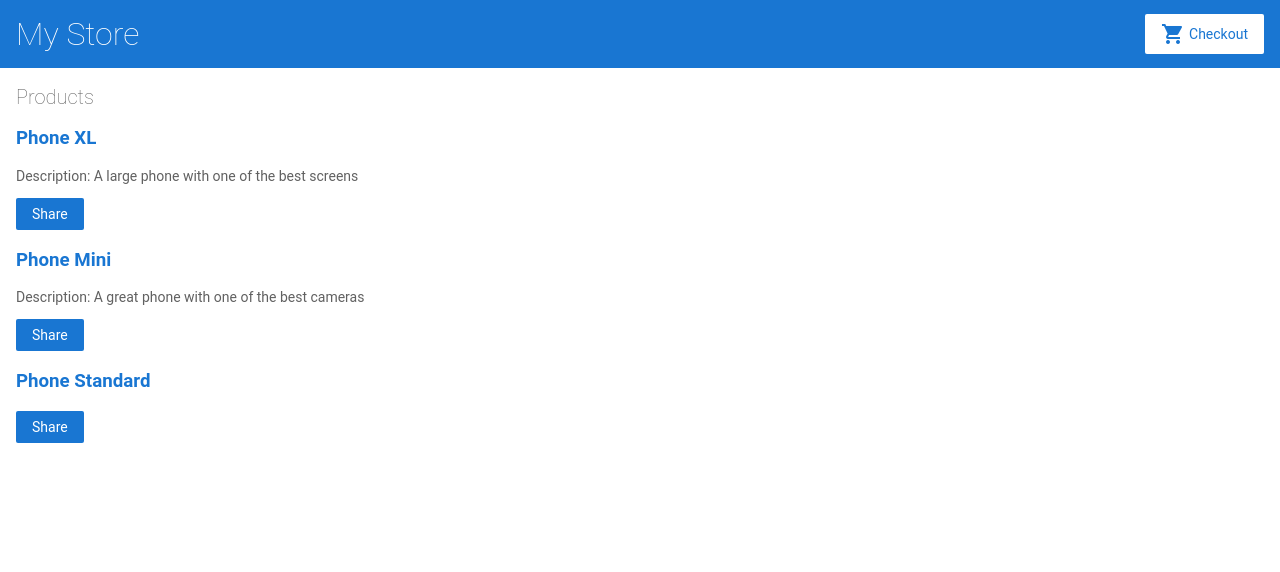
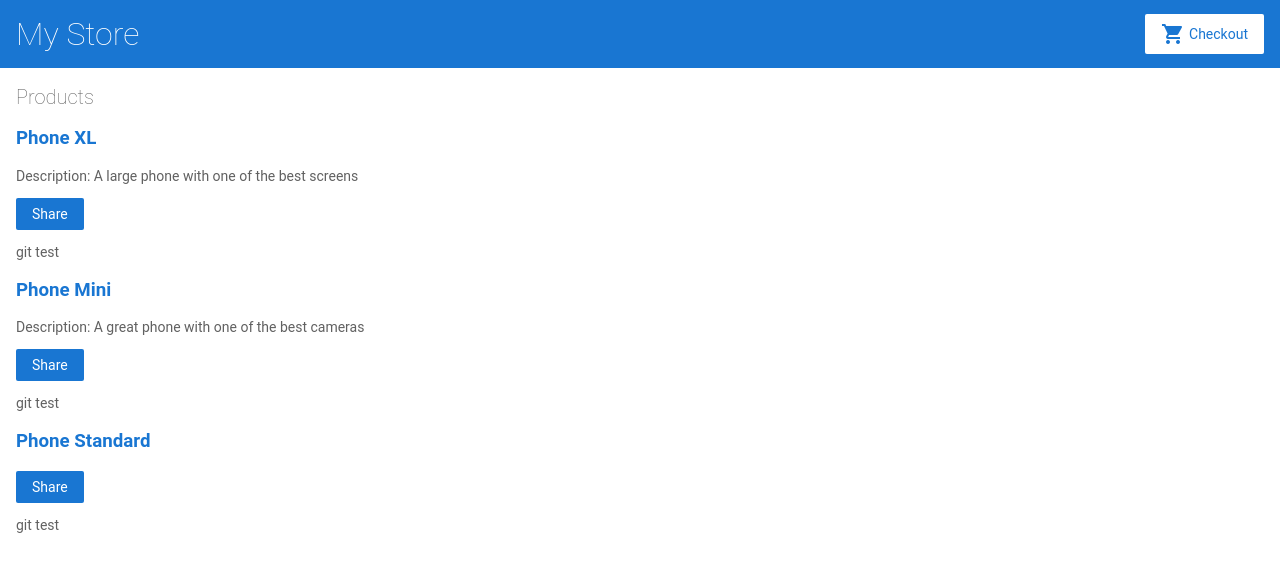
Before and after one commit to vitesse/angular-started2, an Angular app: page / in a window 1280 px wide. Shown: the top 572 px of the page. Built offline with nearby package versions, Linux system fonts and the light colour scheme.

Commit message:
git test

```diff
--- a/src/app/product-list/product-list.component.html
+++ b/src/app/product-list/product-list.component.html
@@ -14,6 +14,8 @@
     Share
   </button>
 
+  <p>git test</p>
+
 </div>
 
 
```
